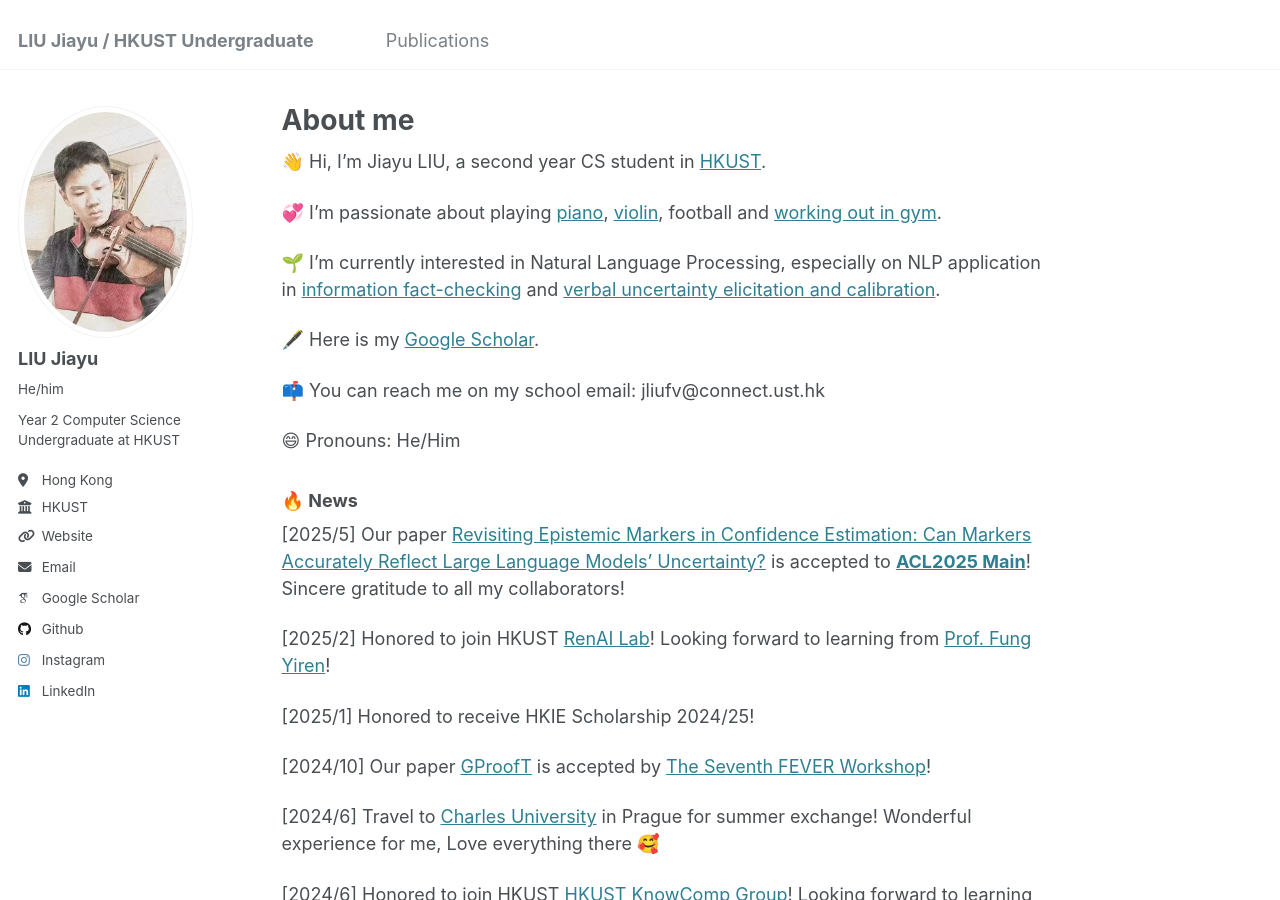
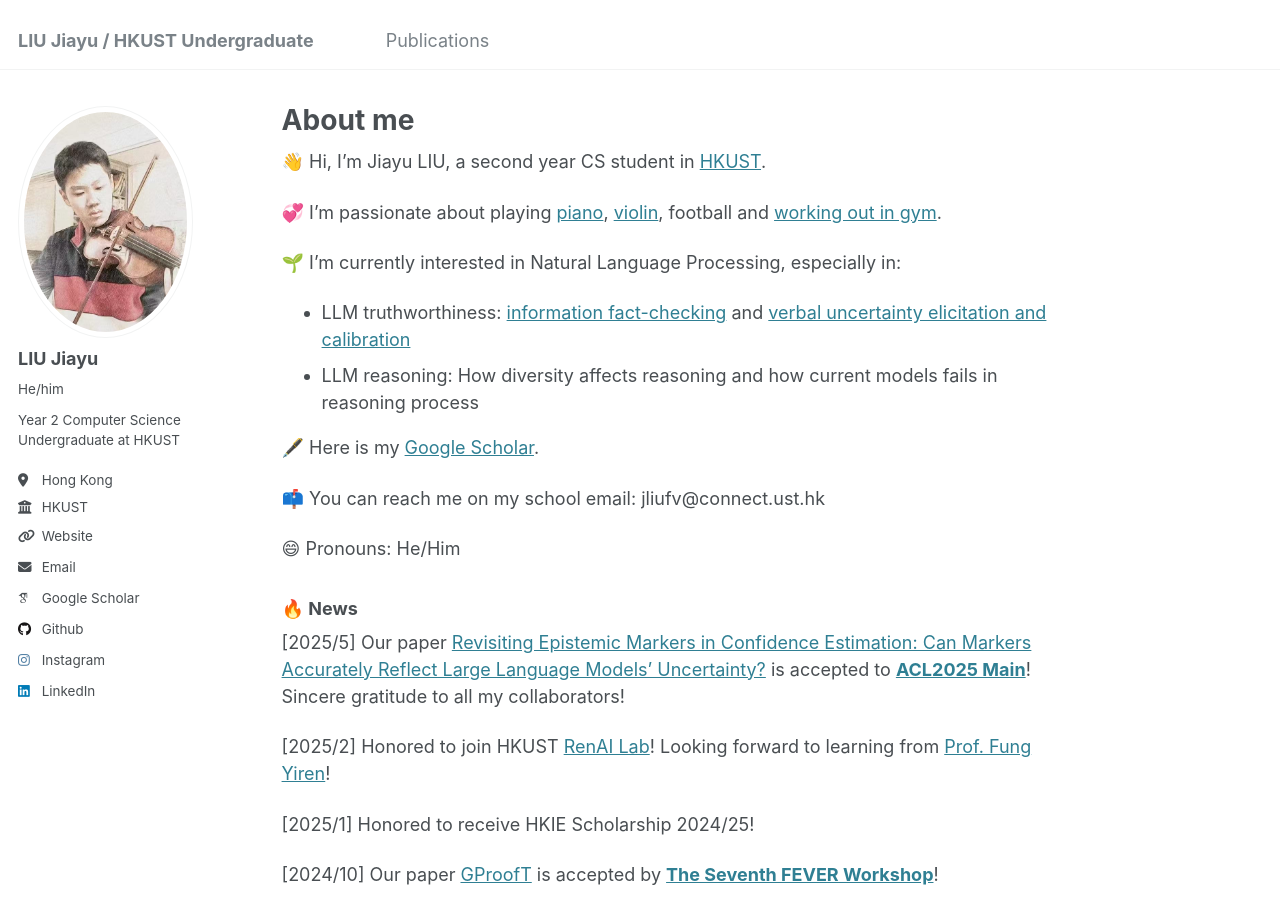
Before and after one commit to JiayuJeff/JiayuJeff.github.io, a Jekyll site: the page built from _pages/about.md, in a window 1280 px wide and 900 px high. Built offline with Jekyll 4.4.1, drawn with Linux system fonts in a browser that asks for light colours; some web fonts are replaced.

Commit message:
Update about.md

```diff
--- a/_pages/about.md
+++ b/_pages/about.md
@@ -15,7 +15,9 @@ redirect_from:
 💞️ I’m passionate about playing [piano](https://youtu.be/5r_Y9tE_fbo?si=Rnv-_KuOYPt7_rPF), [violin](https://youtu.be/-ohoA3pO9Ks?si=8ZsqIn7GO0pp31UR), football and [working out in gym](http://xhslink.com/a/GeNO8R9xpvx0).
 
 
-🌱 I’m currently interested in Natural Language Processing, especially on NLP application in [information fact-checking](https://aclanthology.org/2024.fever-1.14.pdf) and [verbal uncertainty elicitation and calibration](https://arxiv.org/abs/2505.24778).
+🌱 I’m currently interested in Natural Language Processing, especially in:
+- LLM truthworthiness: [information fact-checking](https://aclanthology.org/2024.fever-1.14.pdf) and [verbal uncertainty elicitation and calibration](https://arxiv.org/pdf/2505.24778)
+- LLM reasoning: How diversity affects reasoning and how current models fails in reasoning process
 
 
 🖋️ Here is my [Google Scholar](https://scholar.google.com/citations?user=PIQxhfMAAAAJ&hl=en).
@@ -41,7 +43,7 @@ redirect_from:
 
 [2025/1] Honored to receive HKIE Scholarship 2024/25!
 
-[2024/10] Our paper [GProofT](https://aclanthology.org/2024.fever-1.14/) is accepted by [The Seventh FEVER Workshop](https://fever.ai/2024/workshop.html)!
+[2024/10] Our paper [GProofT](https://aclanthology.org/2024.fever-1.14/) is accepted by [**The Seventh FEVER Workshop**](https://fever.ai/2024/workshop.html)!
 
 [2024/6] Travel to [Charles University](https://cuni.cz/UKEN-1.html) in Prague for summer exchange! Wonderful experience for me, Love everything there 🥰
 
```
